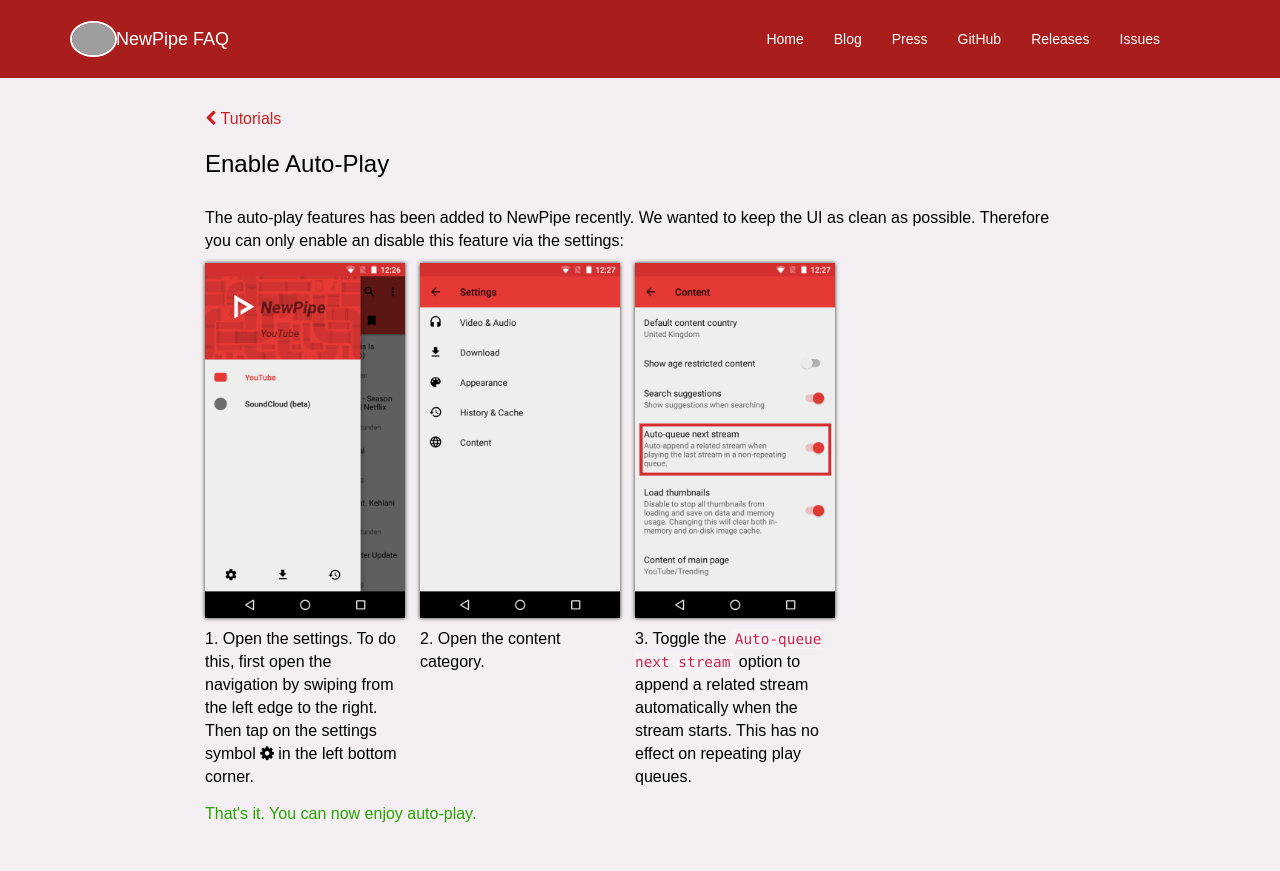
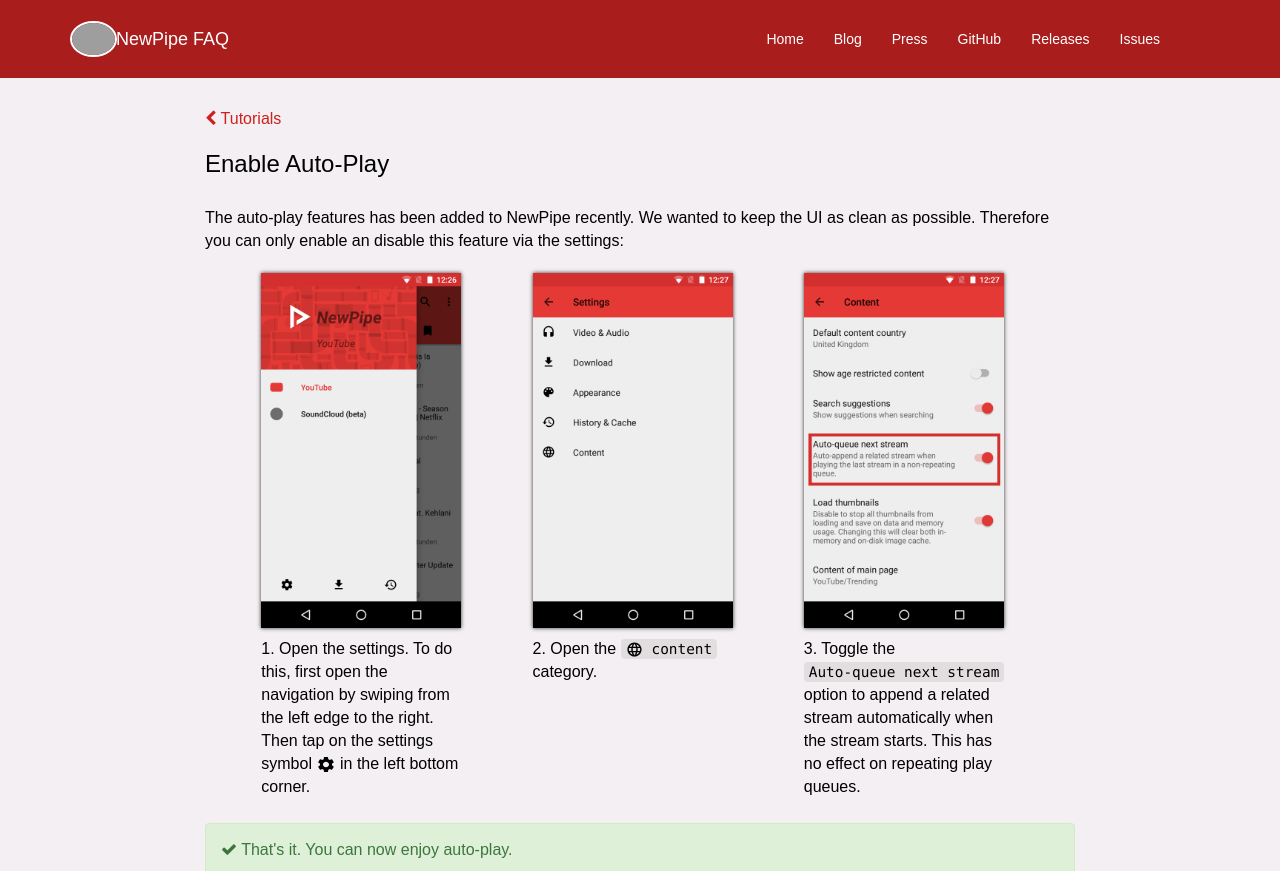
Before and after one commit to TeamNewPipe/website, a Jekyll site: the page built from _tutorials/player-enable-autoplay.html, in a window 1280 px wide and 1213 px high, cut to the strip 0-871 px from the top of the window. Built offline with Jekyll 4.4.1, drawn with Linux system fonts in a browser that asks for light colours; grey boxes are pictures that could not be loaded.

Commit message:
Various mprovements and fixes

```diff
--- a/_faq/download-mp3.html
+++ b/_faq/download-mp3.html
@@ -6,7 +6,8 @@
 title: "Download MP3 Files"
 ---
 <section>
-    <p class="text-info">MP3 downloads for audio files is highly requested, but brings some problems with it.</p>
+    <p class="text-info">MP3 downloads for audio files is highly requested,
+        but bring some difficulties for our developers.</p>
     <p>First, and most importantly, YouTube does not provide MP3 files which could be directly downloaded.
         Therefore the only thing we could do on NewPipe's side is to convert/transcode M4A or WebM streams.<br/>
         The reason why this features has not been implemented yet, is quite simple:<br/>
--- a/_tutorials/download-app-database.html
+++ b/_tutorials/download-app-database.html
@@ -2,7 +2,7 @@
 categories:
 - download
 type: tutorial
-title: "Import &amp; Export History, Subscriptions and Playlists"
+title: "Import & Export History, Subscriptions and Playlists"
 ---
 <section>
     <p class="text-info">In this short tutorial you will learn how to make backups of your app data
--- a/_tutorials/player-enable-autoplay.html
+++ b/_tutorials/player-enable-autoplay.html
@@ -7,21 +7,30 @@
 <section>
     <p>The auto-play features has been added to NewPipe recently. We wanted to keep the UI as clean as possible.
         Therefore you can only enable an disable this feature via the settings:</p>
+    <div class="row is-flex figure-wrapper">
         <figure>
             <img src="/img/screenshots/shot_navigation_drawer_light.png" class="img-responsive screenshot" />
             <figcaption>1. Open the settings. To do this, first open the navigation by swiping from the left edge to the right.
-            Then tap on the settings symbol <i class="fa fa-cog"></i> in the left bottom corner.</figcaption>
+                Then tap on the settings symbol
+                <img src="/img/icons/baseline-settings-20px.svg" /> in the left bottom corner.
+            </figcaption>
         </figure>
         <figure>
             <img src="/img/screenshots/shot_settings_categories_light.png" class="img-responsive" />
-        <figcaption>2. Open the content category.</figcaption>
+            <figcaption>2. Open the
+                <code><img src="/img/icons/baseline-language-24px.svg" style="vertical-align: sub" /> content</code>
+                category.
+            </figcaption>
         </figure>
         <figure>
             <img src="/img/screenshots/shot_settings_content_autoplay_light.png" class="img-responsive" />
             <figcaption>3. Toggle the <code>Auto-queue next stream</code> option to append a related stream automatically
                 when the stream starts. This has no effect on repeating play queues.</figcaption>
         </figure>
-    <p class="text-success">That's it. You can now enjoy auto-play.</p>
+    </div>
+    <div class="alert alert-success download-license-warning" role="alert">
+        <span class="fa fa-check" aria-hidden="true"></span> That's it. You can now enjoy auto-play.
+    </div>
     <!--<ol>
         <li>Open the settings.</li>
         <li>Open the <code>Content</code> category.</li>
--- a/css/faq.css
+++ b/css/faq.css
@@ -207,9 +207,12 @@
     flex-direction: column;
     margin-bottom: 15px;
 }
-#tutorial section figure img {
+#tutorial section figure > img {
     margin-bottom: 10px;
     box-shadow: 0 0 4px 0 rgba(0,0,0,0.8);;
+}
+#tutorial section figure > figcaption img {
+    height: 1.2em;
 }
 @media (min-width: 768px) {
     #tutorial section figure {
@@ -224,7 +227,19 @@
 #tutorial .text-success {
     color: #29a400;
 }
-.faq-back-link {
+.faq-back-link, .faq-back-link:hover {
     font-size: 16px;
     color: #CD201F;
 }
+.row.is-flex.figure-wrapper {
+    flex-direction: row;
+    justify-content: space-between;
+    margin: 0;
+    padding: 10px 0;
+}
+code {
+    background-color: #e2dee0;
+    color: black;
+    padding: 2px 5px;
+    white-space: nowrap;
+}
--- a/lunrjs/faq_search.js
+++ b/lunrjs/faq_search.js
@@ -70,7 +70,7 @@
                 + '</header>';
             if (item.type != 'tutorial') ret += '<div class="tile-body">' + item.content + '</div>';
             ret += '</article>';
-            if (item.tutorial === 'tutorial') ret += '</a>';
+            if (item.type === 'tutorial') ret += '</a>';
         }
 
         searchResults.innerHTML = ret;
```
Also changed, not shown: img/icons/baseline-language-24px.svg (added), img/icons/baseline-settings-20px.svg (added). Lines whose indentation alone changed are shown as unchanged.
